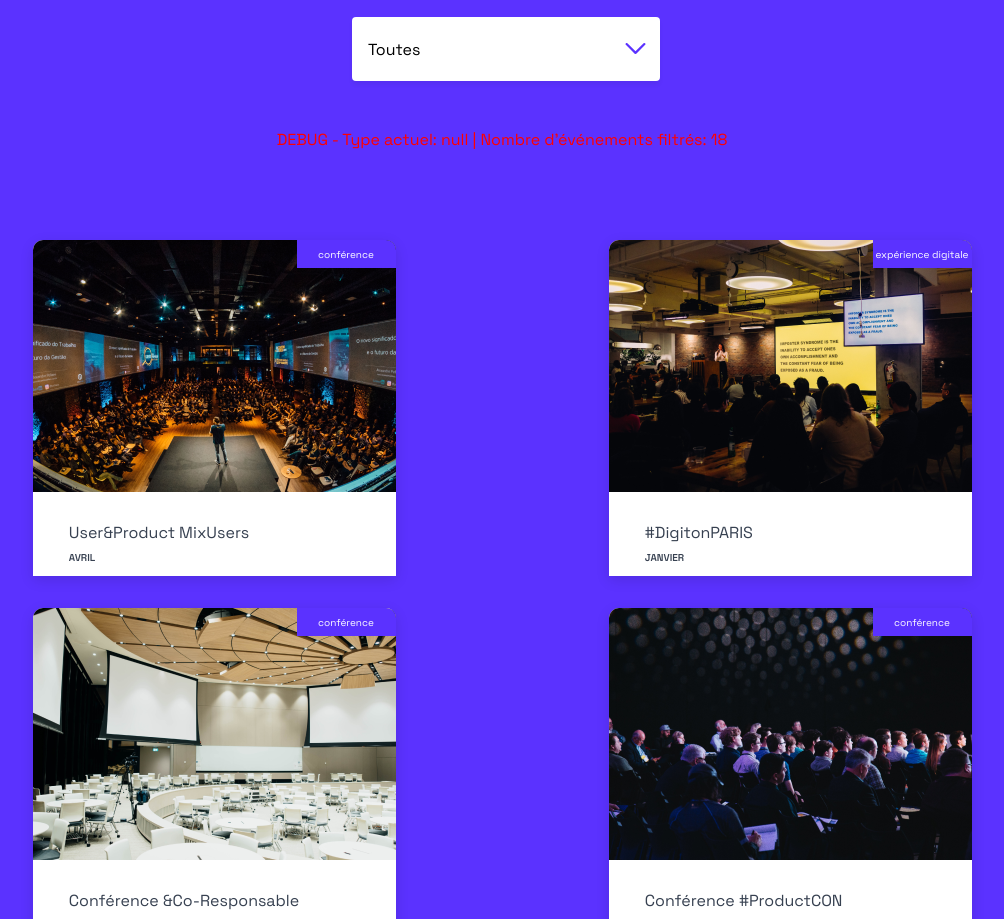
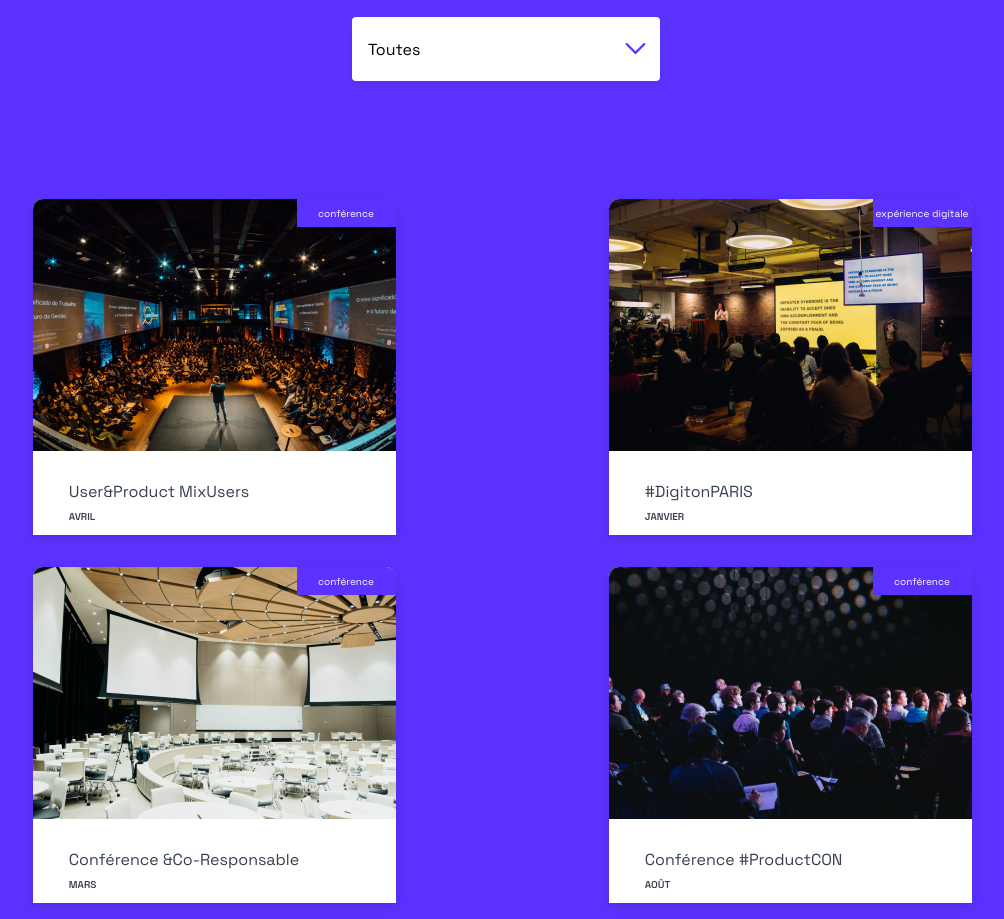
Before and after one commit to Drakengard31/p9, a React (Create React App) app: page / in a window 1280 px wide. Shown: the part 1807-2726 px from the top of the page, without its empty margins (138-1142 px from the left). Built offline with nearby package versions, Linux system fonts and the light colour scheme.

Commit message:
j'ai enlever le texte debug qui etait en dessous des filtres

```diff
--- a/src/containers/Events/index.js
+++ b/src/containers/Events/index.js
@@ -69,11 +69,6 @@ const EventList = () => {
                   }}
               />
 
-              {/* Debug: afficher le type actuel */}
-              <div style={{color: 'red', padding: '10px'}}>
-                DEBUG - Type actuel: {type || 'null'} |
-                Nombre d’événements filtrés: {eventsByType.length}
-              </div>
 
               <div id="events" className="ListContainer">
                 {filteredEvents.map((event) => (
```
